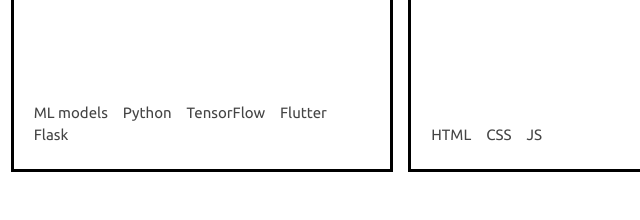
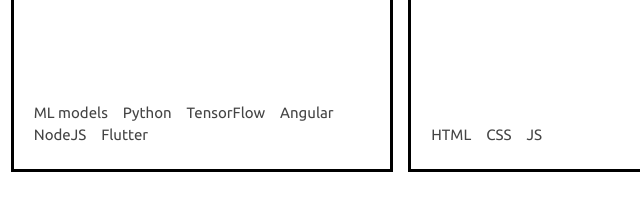
Before and after one commit to neilmonastiri/neilmonastiri.github.io, a plain HTML site: page index.html in a window 1280 px wide. Shown: the part 2120-2340 px from the top of the page, 438-1078 px from the left. Drawn offline with Linux system fonts and the light colour scheme.

Commit message:
updated ManiaCredit Project description

```diff
--- a/index.html
+++ b/index.html
@@ -159,8 +159,9 @@
                                     <li>ML models</li>
                                     <li>Python</li>
                                     <li>TensorFlow</li>
+                                    <li>Angular</li>
+                                    <li>NodeJS</li>
                                     <li>Flutter</li>
-                                    <li>Flask</li>
                                 </ul>
                             </footer>
                         </div>
```
